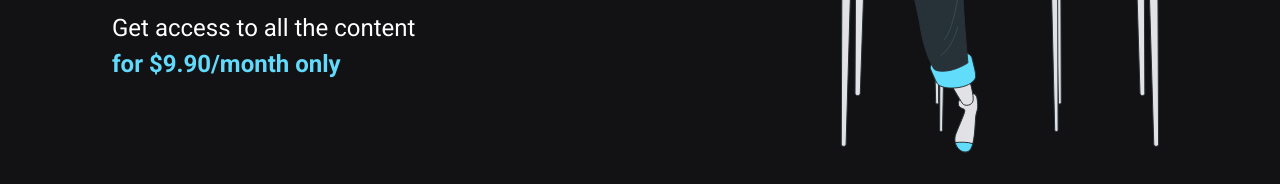
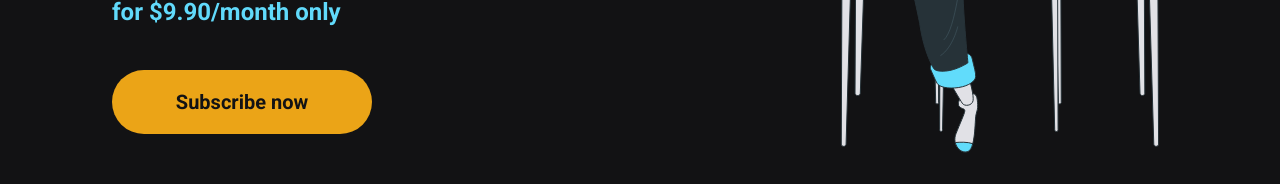
Before and after one commit to rafaelrpbelo/brichor, a Next.js app: page / in a window 1280 px wide. Shown: the part 548-732 px from the top of the page. Built offline with nearby package versions, Linux system fonts and the light colour scheme.

Commit message:
Create SubscribeButton component

```diff
--- /dev/null
+++ b/src/components/SubscribeButton/index.tsx
@@ -0,0 +1,12 @@
+import styles from "./styles.module.scss"
+
+export function SubscribeButton() {
+  return (
+    <button
+      type="button"
+      className={styles.subscribeButton}
+    >
+      Subscribe now
+    </button>
+  )
+}
--- /dev/null
+++ b/src/components/SubscribeButton/styles.module.scss
@@ -0,0 +1,21 @@
+.subscribeButton {
+  height: 4rem;
+  width: 260px;
+  height: 4rem;
+  border: 0;
+  border-radius: 2rem;
+  background: var(--yellow-500);
+  color: var(--gray-900);
+  font-size: 1.25rem;
+  font-weight: bold;
+
+  display: flex;
+  align-items: center;
+  justify-content: center;
+
+  transition: filter 0.2s;
+
+  &:hover {
+    filter: brightness(0.8);
+  }
+}
--- a/src/pages/home.module.scss
+++ b/src/pages/home.module.scss
@@ -38,4 +38,8 @@
       font-weight: bold;
     }
   }
+
+  button {
+    margin-top: 2.5rem;
+  }
 }
--- a/src/pages/index.tsx
+++ b/src/pages/index.tsx
@@ -1,4 +1,5 @@
 import Head from "next/head"
+import { SubscribeButton } from "../components/SubscribeButton"
 
 import styles from "./home.module.scss"
 
@@ -19,6 +20,8 @@
             Get access to all the content <br />
             <span>for $9.90/month only</span>
           </p>
+
+          <SubscribeButton />
         </section>
 
         <img src="/images/girl-coding.svg" alt="Girl coding" />
```
